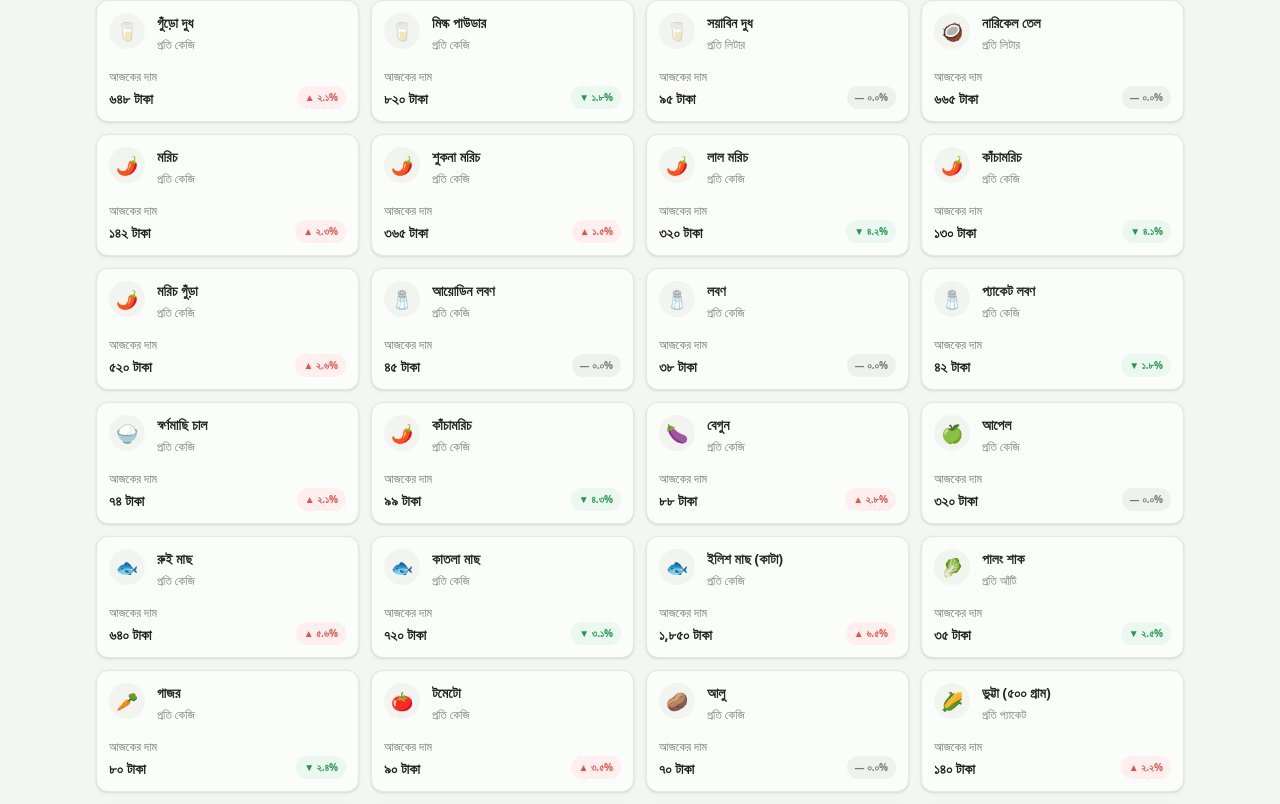
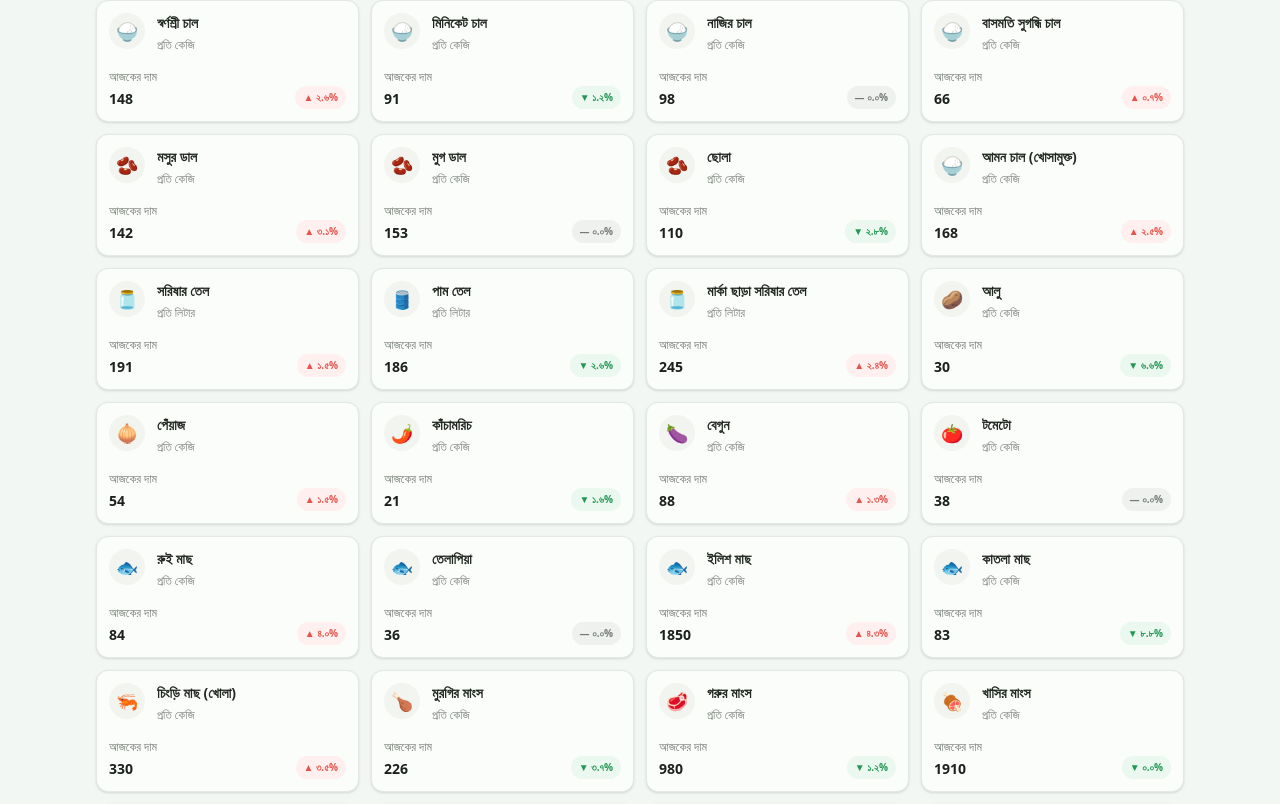
Before and after one commit to affanbhu/Assignment07, a Next.js app: page / in a window 1280 px wide. Shown: the part 1373-2177 px from the top of the page. Built offline with nearby package versions, Linux system fonts and the light colour scheme.

Commit message:
Update project

```diff
--- a/package.json
+++ b/package.json
@@ -9,8 +9,10 @@
     "lint": "eslint"
   },
   "dependencies": {
+    "@better-auth/mongo-adapter": "^1.7.7",
     "better-auth": "^1.7.7",
     "better-sqlite3": "^13.0.3",
+    "mongodb": "^7.7.0",
     "next": "16.4.0",
     "react": "19.3.0",
     "react-dom": "19.3.0",
--- a/public/products.json
+++ b/public/products.json
@@ -1,272 +1,299 @@
 [
   {
+    "id": 1,
+    "emoji": "🍚",
+    "name": "স্বর্ণশ্রী চাল",
+    "unit": "প্রতি কেজি",
+    "price": 148,
+    "change": "২.৬%",
+    "type": "up"
+  },
+  {
+    "id": 2,
+    "emoji": "🍚",
+    "name": "মিনিকেট চাল",
+    "unit": "প্রতি কেজি",
+    "price": 91,
+    "change": "১.২%",
+    "type": "down"
+  },
+  {
+    "id": 3,
+    "emoji": "🍚",
+    "name": "নাজির চাল",
+    "unit": "প্রতি কেজি",
+    "price": 98,
+    "change": "০.০%",
+    "type": "flat"
+  },
+  {
+    "id": 4,
+    "emoji": "🍚",
+    "name": "বাসমতি সুগন্ধি চাল",
+    "unit": "প্রতি কেজি",
+    "price": 66,
+    "change": "০.৭%",
+    "type": "up"
+  },
+  {
+    "id": 5,
+    "emoji": "🫘",
+    "name": "মসুর ডাল",
+    "unit": "প্রতি কেজি",
+    "price": 142,
+    "change": "৩.১%",
+    "type": "up"
+  },
+  {
+    "id": 6,
+    "emoji": "🫘",
+    "name": "মুগ ডাল",
+    "unit": "প্রতি কেজি",
+    "price": 153,
+    "change": "০.০%",
+    "type": "flat"
+  },
+  {
+    "id": 7,
+    "emoji": "🫘",
+    "name": "ছোলা",
+    "unit": "প্রতি কেজি",
+    "price": 110,
+    "change": "২.৮%",
+    "type": "down"
+  },
+  {
+    "id": 8,
+    "emoji": "🍚",
+    "name": "আমন চাল (খোসামুক্ত)",
+    "unit": "প্রতি কেজি",
+    "price": 168,
+    "change": "২.৫%",
+    "type": "up"
+  },
+  {
+    "id": 9,
+    "emoji": "🫙",
+    "name": "সরিষার তেল",
+    "unit": "প্রতি লিটার",
+    "price": 191,
+    "change": "১.৫%",
+    "type": "up"
+  },
+  {
+    "id": 10,
+    "emoji": "🛢️",
+    "name": "পাম তেল",
+    "unit": "প্রতি লিটার",
+    "price": 186,
+    "change": "২.৬%",
+    "type": "down"
+  },
+  {
+    "id": 11,
+    "emoji": "🫙",
+    "name": "মার্কা ছাড়া সরিষার তেল",
+    "unit": "প্রতি লিটার",
+    "price": 245,
+    "change": "২.৪%",
+    "type": "up"
+  },
+  {
+    "id": 12,
+    "emoji": "🥔",
+    "name": "আলু",
+    "unit": "প্রতি কেজি",
+    "price": 30,
+    "change": "৬.৬%",
+    "type": "down"
+  },
+  {
     "id": 13,
-    "emoji": "🥛",
-    "name": "গুঁড়ো দুধ",
+    "emoji": "🧅",
+    "name": "পেঁয়াজ",
     "unit": "প্রতি কেজি",
-    "price": "৬৪৮ টাকা",
-    "change": "২.১%",
+    "price": 54,
+    "change": "১.৫%",
     "type": "up"
   },
   {
     "id": 14,
-    "emoji": "🥛",
-    "name": "মিল্ক পাউডার",
+    "emoji": "🌶️",
+    "name": "কাঁচামরিচ",
     "unit": "প্রতি কেজি",
-    "price": "৮২০ টাকা",
-    "change": "১.৮%",
+    "price": 21,
+    "change": "১.৬%",
     "type": "down"
   },
   {
     "id": 15,
-    "emoji": "🥛",
-    "name": "সয়াবিন দুধ",
-    "unit": "প্রতি লিটার",
-    "price": "৯৫ টাকা",
-    "change": "০.০%",
-    "type": "flat"
+    "emoji": "🍆",
+    "name": "বেগুন",
+    "unit": "প্রতি কেজি",
+    "price": 88,
+    "change": "১.৩%",
+    "type": "up"
   },
   {
     "id": 16,
-    "emoji": "🥥",
-    "name": "নারিকেল তেল",
-    "unit": "প্রতি লিটার",
-    "price": "৬৬৫ টাকা",
+    "emoji": "🍅",
+    "name": "টমেটো",
+    "unit": "প্রতি কেজি",
+    "price": 38,
     "change": "০.০%",
     "type": "flat"
   },
   {
     "id": 17,
-    "emoji": "🌶️",
-    "name": "মরিচ",
+    "emoji": "🐟",
+    "name": "রুই মাছ",
     "unit": "প্রতি কেজি",
-    "price": "১৪২ টাকা",
-    "change": "২.৩%",
+    "price": 84,
+    "change": "৪.০%",
     "type": "up"
   },
   {
     "id": 18,
-    "emoji": "🌶️",
-    "name": "শুকনা মরিচ",
+    "emoji": "🐟",
+    "name": "তেলাপিয়া",
     "unit": "প্রতি কেজি",
-    "price": "৩৬৫ টাকা",
-    "change": "১.৫%",
+    "price": 36,
+    "change": "০.০%",
+    "type": "flat"
+  },
+  {
+    "id": 19,
+    "emoji": "🐟",
+    "name": "ইলিশ মাছ",
+    "unit": "প্রতি কেজি",
+    "price": 1850,
+    "change": "৪.৩%",
     "type": "up"
   },
   {
-    "id": 19,
-    "emoji": "🌶️",
-    "name": "লাল মরিচ",
+    "id": 20,
+    "emoji": "🐟",
+    "name": "কাতলা মাছ",
     "unit": "প্রতি কেজি",
-    "price": "৩২০ টাকা",
-    "change": "৪.২%",
-    "type": "down"
-  },
-  {
-    "id": 20,
-    "emoji": "🌶️",
-    "name": "কাঁচামরিচ",
-    "unit": "প্রতি কেজি",
-    "price": "১৩০ টাকা",
-    "change": "৪.১%",
+    "price": 83,
+    "change": "৮.৮%",
     "type": "down"
   },
   {
     "id": 21,
-    "emoji": "🌶️",
-    "name": "মরিচ গুঁড়া",
+    "emoji": "🦐",
+    "name": "চিংড়ি মাছ (খোলা)",
     "unit": "প্রতি কেজি",
-    "price": "৫২০ টাকা",
-    "change": "২.৬%",
+    "price": 330,
+    "change": "৩.৫%",
     "type": "up"
   },
   {
     "id": 22,
-    "emoji": "🧂",
-    "name": "আয়োডিন লবণ",
+    "emoji": "🍗",
+    "name": "মুরগির মাংস",
     "unit": "প্রতি কেজি",
-    "price": "৪৫ টাকা",
+    "price": 226,
+    "change": "৩.৭%",
+    "type": "down"
+  },
+  {
+    "id": 23,
+    "emoji": "🥩",
+    "name": "গরুর মাংস",
+    "unit": "প্রতি কেজি",
+    "price": 980,
+    "change": "১.২%",
+    "type": "down"
+  },
+  {
+    "id": 24,
+    "emoji": "🍖",
+    "name": "খাসির মাংস",
+    "unit": "প্রতি কেজি",
+    "price": 1910,
+    "change": "০.০%",
+    "type": "down"
+  },
+  {
+    "id": 25,
+    "emoji": "🍗",
+    "name": "হাঁসের মাংস",
+    "unit": "প্রতি কেজি",
+    "price": 286,
+    "change": "৩.৮%",
+    "type": "down"
+  },
+  {
+    "id": 26,
+    "emoji": "🥚",
+    "name": "ডিম",
+    "unit": "প্রতি ডজন",
+    "price": 168,
     "change": "০.০%",
     "type": "flat"
   },
   {
-    "id": 23,
-    "emoji": "🧂",
-    "name": "লবণ",
-    "unit": "প্রতি কেজি",
-    "price": "৩৮ টাকা",
-    "change": "০.০%",
-    "type": "flat"
-  },
-  {
-    "id": 24,
-    "emoji": "🧂",
-    "name": "প্যাকেট লবণ",
-    "unit": "প্রতি কেজি",
-    "price": "৪২ টাকা",
-    "change": "১.৮%",
-    "type": "down"
-  },
-  {
-    "id": 25,
-    "emoji": "🍚",
-    "name": "স্বর্ণমাছি চাল",
-    "unit": "প্রতি কেজি",
-    "price": "৭৪ টাকা",
-    "change": "২.১%",
-    "type": "up"
-  },
-  {
-    "id": 26,
-    "emoji": "🌶️",
-    "name": "কাঁচামরিচ",
-    "unit": "প্রতি কেজি",
-    "price": "৯৯ টাকা",
-    "change": "৪.৩%",
-    "type": "down"
-  },
-  {
     "id": 27,
-    "emoji": "🍆",
-    "name": "বেগুন",
-    "unit": "প্রতি কেজি",
-    "price": "৮৮ টাকা",
-    "change": "২.৮%",
+    "emoji": "🥛",
+    "name": "দুধ",
+    "unit": "প্রতি লিটার",
+    "price": 102,
+    "change": "৩.০%",
     "type": "up"
   },
   {
     "id": 28,
-    "emoji": "🍏",
-    "name": "আপেল",
+    "emoji": "🥣",
+    "name": "দই",
     "unit": "প্রতি কেজি",
-    "price": "৩২০ টাকা",
+    "price": 92,
     "change": "০.০%",
     "type": "flat"
   },
   {
     "id": 29,
-    "emoji": "🐟",
-    "name": "রুই মাছ",
-    "unit": "প্রতি কেজি",
-    "price": "৬৪০ টাকা",
-    "change": "৫.৬%",
+    "emoji": "🧈",
+    "name": "মাখন (১০০ গ্রাম)",
+    "unit": "প্রতি প্যাক",
+    "price": 145,
+    "change": "৩.৬%",
     "type": "up"
   },
   {
     "id": 30,
-    "emoji": "🐟",
-    "name": "কাতলা মাছ",
+    "emoji": "🫚",
+    "name": "আদা",
     "unit": "প্রতি কেজি",
-    "price": "৭২০ টাকা",
-    "change": "৩.১%",
+    "price": 85,
+    "change": "১.৬%",
+    "type": "up"
+  },
+  {
+    "id": 31,
+    "emoji": "🧄",
+    "name": "রসুন",
+    "unit": "প্রতি কেজি",
+    "price": 166,
+    "change": "৭.৮%",
     "type": "down"
   },
   {
-    "id": 31,
-    "emoji": "🐟",
-    "name": "ইলিশ মাছ (কাটা)",
+    "id": 32,
+    "emoji": "🌶️",
+    "name": "মরিচ গুঁড়া",
     "unit": "প্রতি কেজি",
-    "price": "১,৮৫০ টাকা",
-    "change": "৬.৫%",
-    "type": "up"
-  },
-  {
-    "id": 32,
-    "emoji": "🥬",
-    "name": "পালং শাক",
-    "unit": "প্রতি আঁটি",
-    "price": "৩৫ টাকা",
-    "change": "২.৫%",
+    "price": 248,
+    "change": "২.০%",
     "type": "down"
   },
   {
     "id": 33,
-    "emoji": "🥕",
-    "name": "গাজর",
+    "emoji": "🌿",
+    "name": "ধনেপাতা গুঁড়া",
     "unit": "প্রতি কেজি",
-    "price": "৮০ টাকা",
-    "change": "২.৪%",
-    "type": "down"
-  },
-  {
-    "id": 34,
-    "emoji": "🍅",
-    "name": "টমেটো",
-    "unit": "প্রতি কেজি",
-    "price": "৯০ টাকা",
-    "change": "৩.৫%",
-    "type": "up"
-  },
-  {
-    "id": 35,
-    "emoji": "🥔",
-    "name": "আলু",
-    "unit": "প্রতি কেজি",
-    "price": "৭০ টাকা",
+    "price": 265,
     "change": "০.০%",
     "type": "flat"
-  },
-  {
-    "id": 36,
-    "emoji": "🌽",
-    "name": "ভুট্টা (৫০০ গ্রাম)",
-    "unit": "প্রতি প্যাকেট",
-    "price": "১৪০ টাকা",
-    "change": "২.২%",
-    "type": "up"
-  },
-  {
-    "id": 37,
-    "emoji": "🌾",
-    "name": "চাল",
-    "unit": "প্রতি কেজি",
-    "price": "৬৮ টাকা",
-    "change": "৩.২%",
-    "type": "up"
-  },
-  {
-    "id": 38,
-    "emoji": "🌾",
-    "name": "মিনিকেট চাল",
-    "unit": "প্রতি কেজি",
-    "price": "৮৪ টাকা",
-    "change": "২.৭%",
-    "type": "down"
-  },
-  {
-    "id": 39,
-    "emoji": "🫘",
-    "name": "মসুর ডাল",
-    "unit": "প্রতি কেজি",
-    "price": "১৫০ টাকা",
-    "change": "১.৮%",
-    "type": "down"
-  },
-  {
-    "id": 40,
-    "emoji": "🫘",
-    "name": "ছোলা",
-    "unit": "প্রতি কেজি",
-    "price": "১২০ টাকা",
-    "change": "৩.১%",
-    "type": "up"
-  },
-  {
-    "id": 41,
-    "emoji": "🥒",
-    "name": "শসা",
-    "unit": "প্রতি কেজি",
-    "price": "৬০ টাকা",
-    "change": "১.৫%",
-    "type": "up"
-  },
-  {
-    "id": 42,
-    "emoji": "🥬",
-    "name": "লাল শাক",
-    "unit": "প্রতি আঁটি",
-    "price": "৩০ টাকা",
-    "change": "২.২%",
-    "type": "down"
   }
 ]
--- a/src/api/auth/[...all]/route.ts
+++ b/src/api/auth/[...all]/route.ts
@@ -1,4 +1,14 @@
-import { toNextJsHandler } from "better-auth/next-js";
-import { auth } from "@/lib/auth";
+import { betterAuth } from "better-auth";
 
-export const { GET, POST } = toNextJsHandler(auth);
+export const auth = betterAuth({
+  //...other options
+  emailAndPassword: {
+    enabled: true,
+  },
+  socialProviders: {
+    github: {
+      clientId: process.env.GITHUB_CLIENT_ID as string,
+      clientSecret: process.env.GITHUB_CLIENT_SECRET as string,
+    },
+  },
+});
--- a/src/app/signup/page.tsx
+++ b/src/app/signup/page.tsx
@@ -80,7 +80,7 @@ export default function SignUpPage() {
         </h1>
 
         <p className="mt-1 text-sm text-[#7b827b]">
-          বিনা ঝামেলায় নতুন অ্যাকাউন্ট করে সব বিস্তারিত দাম দেখুন।
+          বিনা খরচে সাইন আপ করে সব বিস্তারিত দাম দেখুন
         </p>
       </header>
 
--- a/src/lib/auth.ts
+++ b/src/lib/auth.ts
@@ -1,20 +1,49 @@
 
-import Database from "better-sqlite3";
+import "server-only";
+
 import { betterAuth } from "better-auth";
+import { MongoClient } from "mongodb";
+import { mongodbAdapter } from "@better-auth/mongo-adapter";
 
-const db = new Database("auth.db");
+const mongoUri = process.env.MONGODB_URI;
+
+if (!mongoUri) {
+  throw new Error("MONGODB_URI is missing from .env.local");
+}
+
+const client = new MongoClient(mongoUri);
+const db = client.db("bazar_dhor");
+
+const socialProviders = {
+  ...(process.env.GOOGLE_CLIENT_ID && process.env.GOOGLE_CLIENT_SECRET
+    ? {
+        google: {
+          clientId: process.env.GOOGLE_CLIENT_ID,
+          clientSecret: process.env.GOOGLE_CLIENT_SECRET,
+        },
+      }
+    : {}),
+  ...(process.env.GITHUB_CLIENT_ID && process.env.GITHUB_CLIENT_SECRET
+    ? {
+        github: {
+          clientId: process.env.GITHUB_CLIENT_ID,
+          clientSecret: process.env.GITHUB_CLIENT_SECRET,
+        },
+      }
+    : {}),
+};
 
 export const auth = betterAuth({
-  database: db,
+  database: mongodbAdapter(db, {
+    client,
+  }),
 
   emailAndPassword: {
     enabled: true,
   },
 
-  socialProviders: {
-    google: {
-      clientId: process.env.GOOGLE_CLIENT_ID as string,
-      clientSecret: process.env.GOOGLE_CLIENT_SECRET as string,
-    },
-  },
+  socialProviders,
+
+  secret: process.env.BETTER_AUTH_SECRET,
+  baseURL: process.env.BETTER_AUTH_URL,
 });
```
Also changed, not shown: src/app/page.tsx (+0 -240 lines), src/app/signin/page.tsx (line endings or trailing spaces), 1 other file (tests, documents, lock files or other folders).
